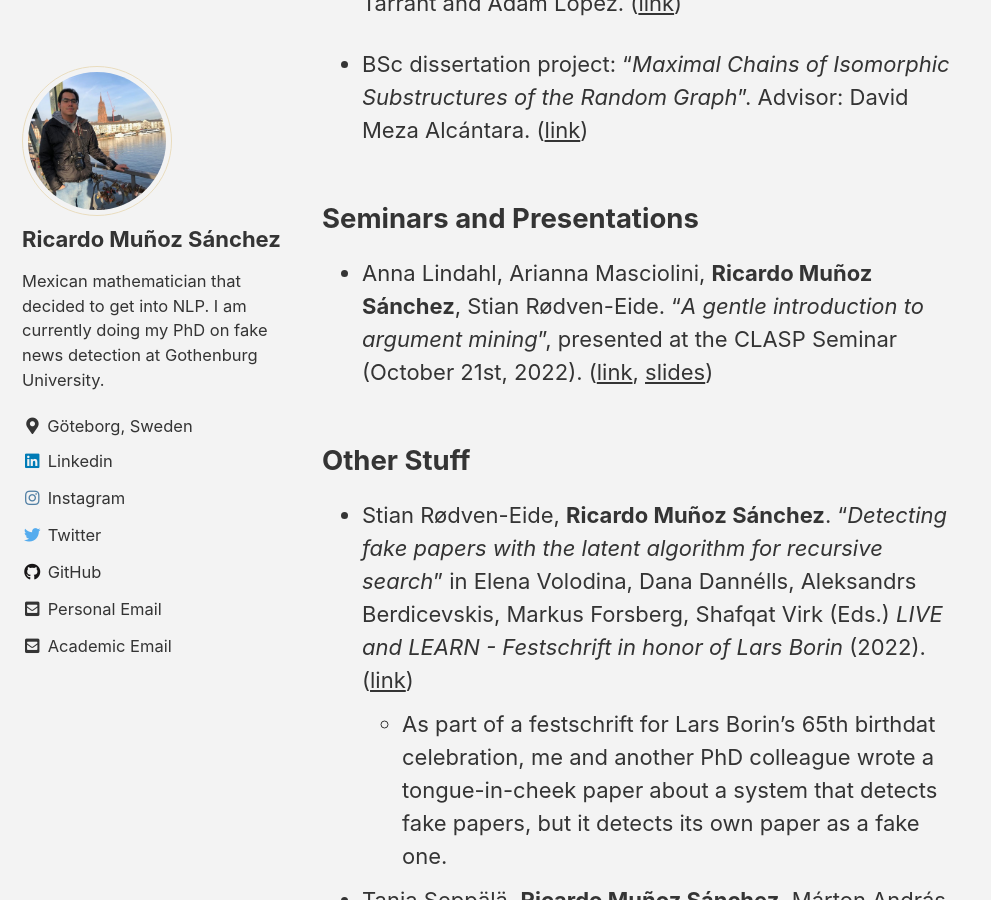
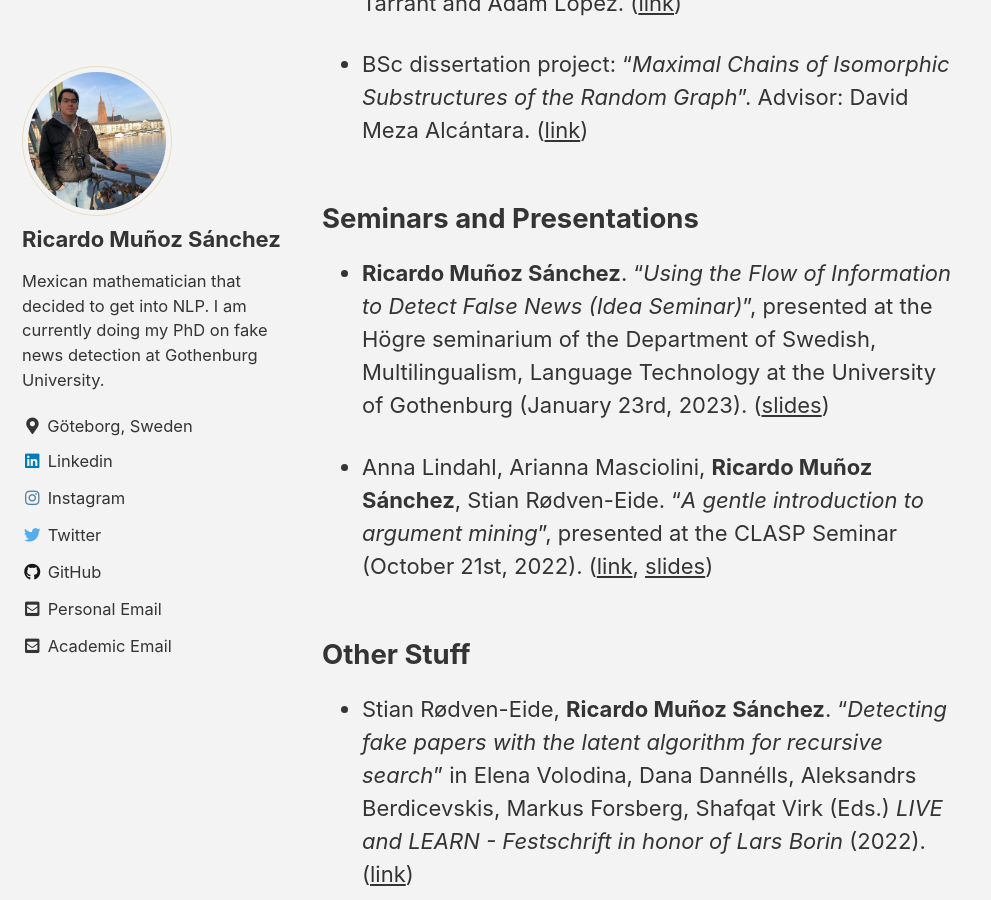
Before and after one commit to rimusa/rimusa.github.io, a Jekyll site: the page built from docs/_pages/research.md, in a window 1280 px wide and 900 px high, scrolled down 920 px. Shown: the whole window, without its empty margins (0-991 px from the left). Built offline with Jekyll 4.4.1, drawn with Linux system fonts in a browser that asks for light colours; cached includes are drawn as plain includes.

Commit message:
Added my idea seminar presentation

```diff
--- a/docs/_pages/research.md
+++ b/docs/_pages/research.md
@@ -28,6 +28,8 @@ Here you can find my papers and other projects I've been a part of.
 
 ## Seminars and Presentations
 
+- **Ricardo Muñoz Sánchez**. "_Using the Flow of Information to Detect False News (Idea Seminar)_", presented at the Högre seminarium of the Department of Swedish, Multilingualism, Language Technology at the University of Gothenburg (January 23rd, 2023). ([slides](../documents/presentations/Idea_Seminar.pdf))
+
 - Anna Lindahl, Arianna Masciolini, **Ricardo Muñoz Sánchez**, Stian Rødven-Eide. "_A gentle introduction to argument mining_", presented at the CLASP Seminar (October 21st, 2022). ([link](https://gu-clasp.github.io/events/seminars/2022-10-21/), [slides](../documents/presentations/A%20gentle%20introduction%20to%20argument%20mining.pdf))
 
 
```
Also changed, not shown: 1 other file.
